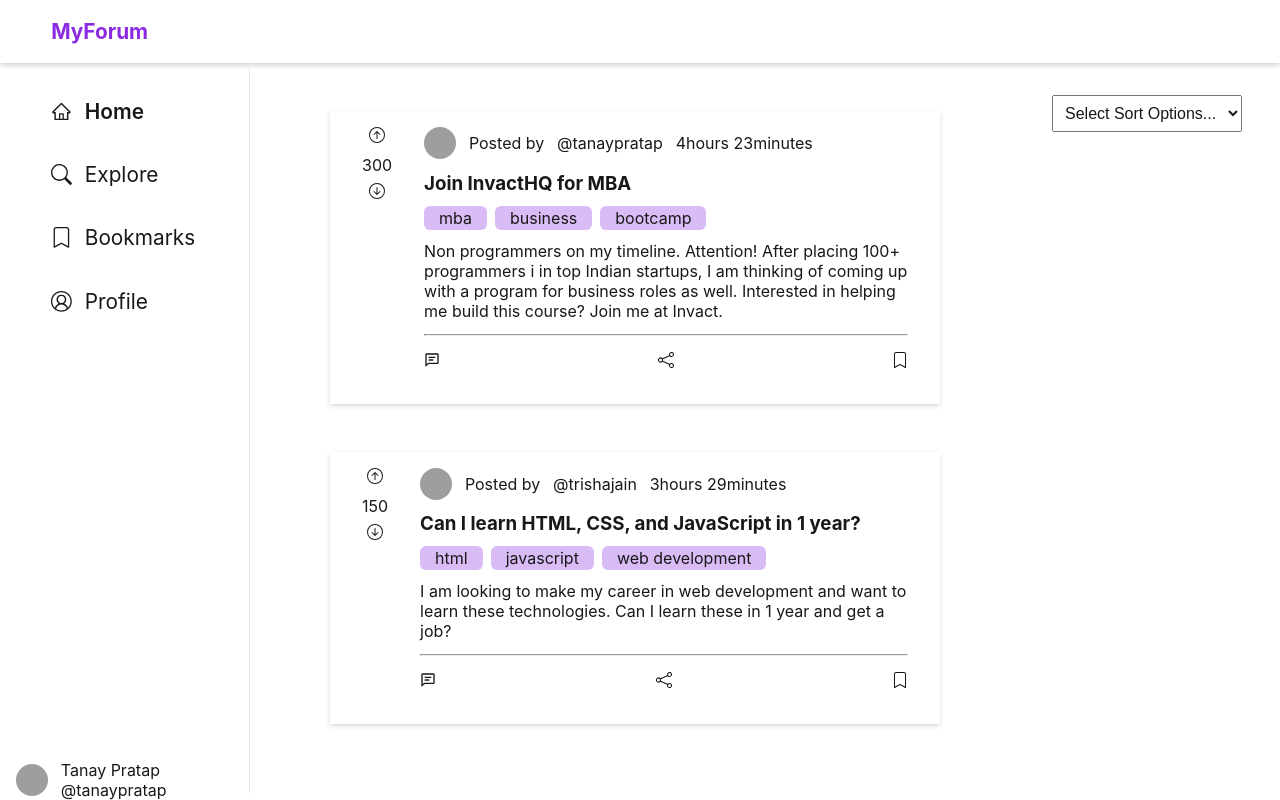
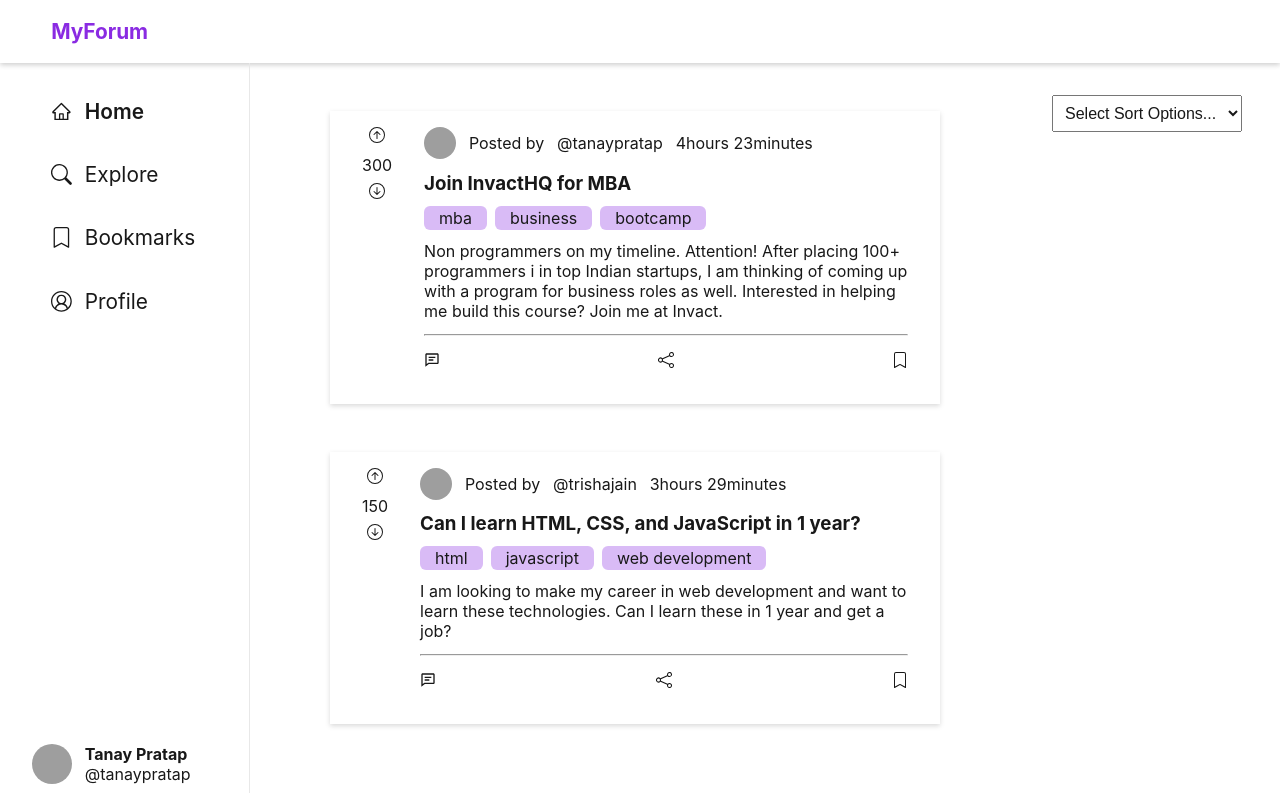
Before and after one commit to prachi-sahu-codes/mcr4, a React (Create React App) app: page / in a window 1280 px wide. Built offline with nearby package versions, Linux system fonts and the light colour scheme; grey boxes are pictures that could not be loaded.

Commit message:
style: profile css added

```diff
--- a/src/App.css
+++ b/src/App.css
@@ -51,6 +51,12 @@
 .post-avatar {
   width: 32px;
   height: 32px;
+  border-radius: 50%;
+}
+
+.user-avatar {
+  width: 40px;
+  height: 40px;
   border-radius: 50%;
 }
 
@@ -130,6 +136,6 @@
 
 .account-info {
   position: absolute;
-  bottom: 0;
-  left: 1rem;
+  bottom: 1rem;
+  left: 2rem;
 }
--- a/src/component/LeftSidebar.js
+++ b/src/component/LeftSidebar.js
@@ -30,10 +30,10 @@ export const LeftSidebar = () => {
         Profile
       </NavLink>
       <div className="flex account-info">
-        <img src={state.data.picUrl} alt="avatar" className="post-avatar" />
+        <img src={state.data.picUrl} alt="avatar" className="user-avatar" />
         <div>
-          <div>{state.data.name}</div>
-          <div>@{state.data.username}</div>
+          <h4>{state.data.name}</h4>
+          <p>@{state.data.username}</p>
         </div>
       </div>
     </div>
```
